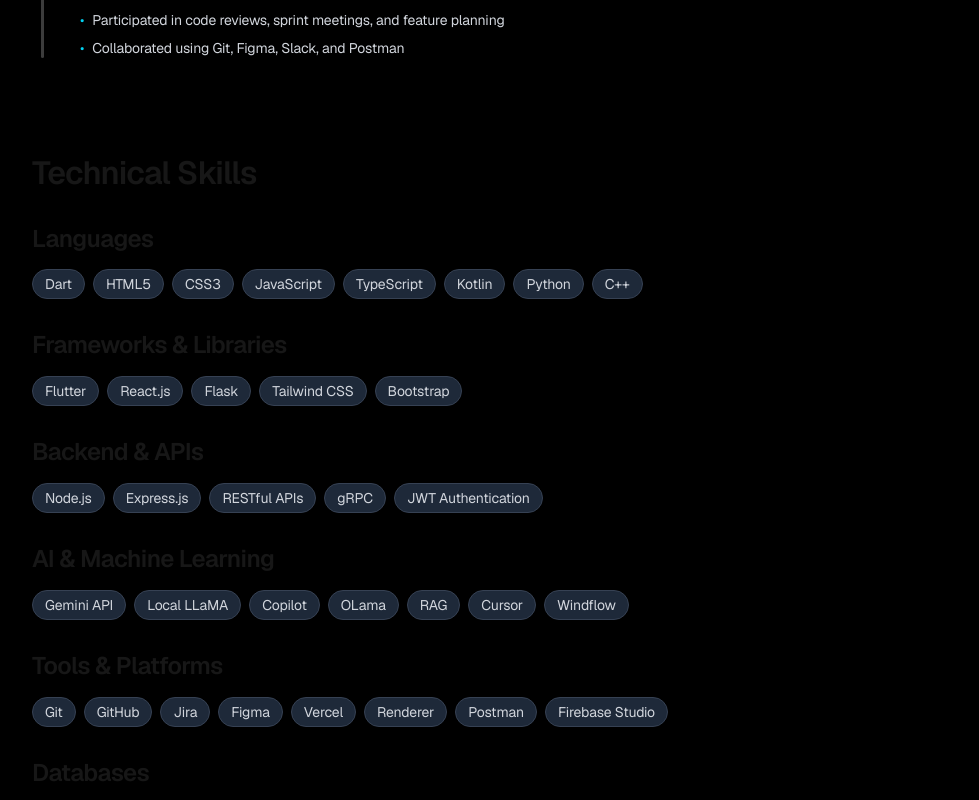
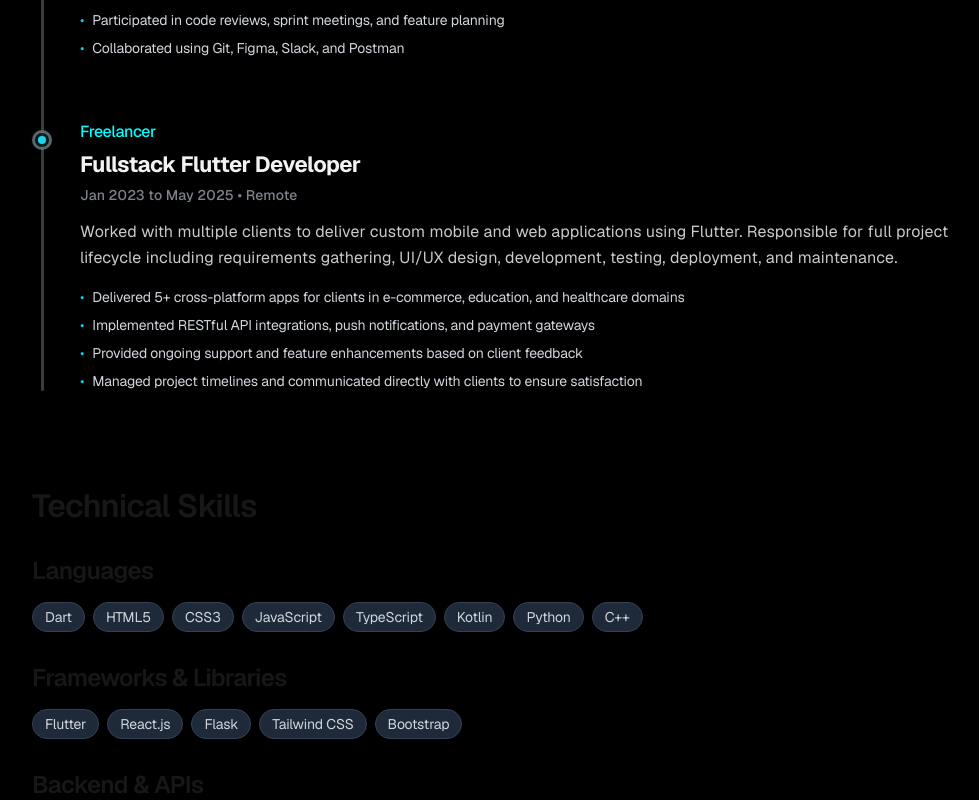
Before and after one commit to omjamnekar/om-jamnekar, a Next.js app: page /about in a window 1280 px wide. Shown: the part 980-1780 px from the top of the page, without its empty margins (128-1107 px from the left). Built offline with nearby package versions, Linux system fonts and the light colour scheme.

Commit message:
added changes

```diff
--- a/src/app/about/page.tsx
+++ b/src/app/about/page.tsx
@@ -342,6 +342,7 @@
                 <Link
                   href="/contact"
                   className="inline-flex items-center justify-center px-6 py-3 bg-cyan-400 text-black font-medium rounded-lg hover:bg-cyan-300 transition-colors"
+                  style={{ color: "#fff", opacity: 1 }}
                 >
                   Get in Touch
                 </Link>
--- a/src/app/contact/page.tsx
+++ b/src/app/contact/page.tsx
@@ -2,6 +2,7 @@
 import HiringForm from "@/components/HiringForm";
 import FreelanceClientForm from "@/components/FreelanceClientForm";
 import type { Metadata } from "next";
+import { personalInfo } from "@/data/about";
 
 export const metadata: Metadata = {
   title: "Contact",
@@ -18,8 +19,8 @@
               I’d love to hear about your project. Send a message and I’ll get back within 24–48 hours.
             </p>
             <div className="mt-6 space-y-2 text-sm text-black/70 dark:text-white/70">
-              <p>Email: <a className="underline underline-offset-4" href="mailto:you@example.com">you@example.com</a></p>
-              <p>Location: Your City, Country</p>
+               <a className="underline underline-offset-4" href={`mailto:${personalInfo.email}`}>{personalInfo.email}</a>
+              <p>Location: {personalInfo.location}</p>
             </div>
           </div>
           <div className="space-y-12">
--- a/src/app/layout.tsx
+++ b/src/app/layout.tsx
@@ -16,13 +16,13 @@
 
 export const metadata: Metadata = {
   title: {
-    default: "Portfolio | Your Name",
+    default: "Portfolio | Om Jamnekar",
     template: "%s | Portfolio",
   },
   description: "Personal portfolio showcasing projects, skills, and contact information.",
   metadataBase: new URL("http://localhost:3000"),
   openGraph: {
-    title: "Portfolio | Your Name",
+    title: "Portfolio | Om Jamnekar",
     description: "Projects, experience, and ways to get in touch.",
     type: "website",
     url: "/",
--- a/src/data/about.ts
+++ b/src/data/about.ts
@@ -243,6 +243,21 @@
       "Collaborated using Git, Figma, Slack, and Postman",
     ],
   },
+
+  {
+    company: "Freelancer",
+    role: "Fullstack Flutter Developer",
+    period: "Jan 2023 to May 2025",
+    location: "Remote",
+    description:
+      "Worked with multiple clients to deliver custom mobile and web applications using Flutter. Responsible for full project lifecycle including requirements gathering, UI/UX design, development, testing, deployment, and maintenance.",
+    achievements: [
+      "Delivered 5+ cross-platform apps for clients in e-commerce, education, and healthcare domains",
+      "Implemented RESTful API integrations, push notifications, and payment gateways",
+      "Provided ongoing support and feature enhancements based on client feedback",
+      "Managed project timelines and communicated directly with clients to ensure satisfaction",
+    ],
+  },
 ];
 
 // Additional sections you can fill out later
```
